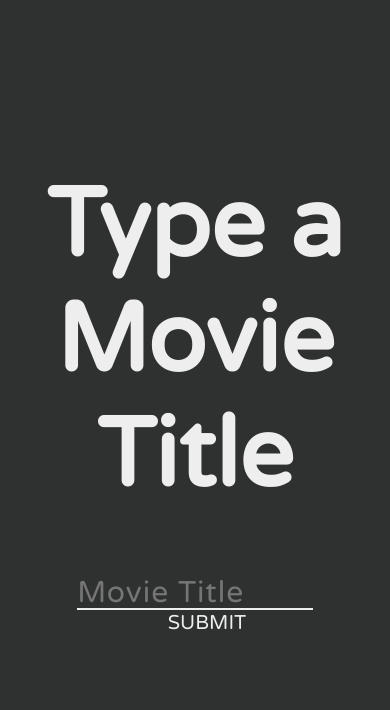
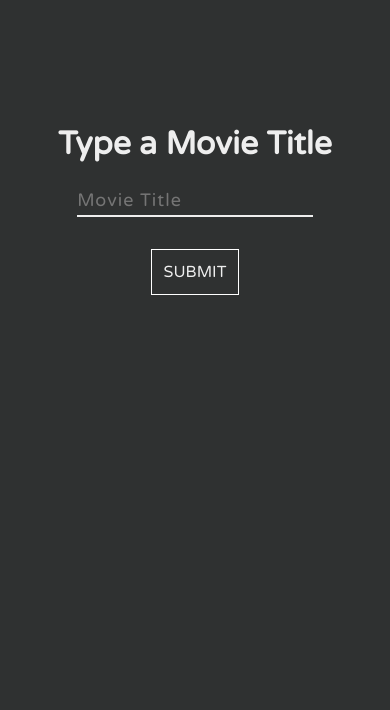
Before and after one commit to nicholasgreen94/Movie_API, a PHP site: page / in a window 390 px wide. Shown: the top 710 px of the page. Run offline with PHP 8.4, Linux system fonts and the light colour scheme.

Commit message:
Some style changes

```diff
--- a/css/styles.css
+++ b/css/styles.css
@@ -1,8 +1,6 @@
-@import url(https://fonts.googleapis.com/css?family=Varela+Round);
-@import url(https://fonts.googleapis.com/css?family=Old+Standard+TT);
 body {
   background: rgba(25, 27, 27, 0.9);
-  font-family: "Varela Round"; }
+  font-family: "Varela Round", sans-serif; }
 
 .wrapper {
   margin: 0 auto;
@@ -34,14 +32,14 @@ input[type="text"] {
     padding: 0; }
 
 input[placeholder] {
-  font-family: "Varela Round"; }
+  font-family: "Varela Round", sans-serif; }
 
-input[type="submit"] {
+#submit {
   background: rgba(75, 81, 81, 0);
   border: none;
   color: #eee;
   cursor: pointer;
-  font-family: "Varela Round";
+  font-family: "Varela Round", sans-serif;
   font-size: 20px;
   margin-left: 24px;
   text-transform: uppercase; }
@@ -59,27 +57,49 @@ span {
   color: #eee; }
 
 span {
-  font-family: "Old Standard TT";
+  font-family: "Old Standard TT", serif;
   font-size: 16px; }
 
 #movieDetails {
   padding-top: 75px; }
 
 .movie {
-  float: left;
+  display: inline-block;
+  font-size: 0;
   margin-right: 25px;
-  width: 600px; }
+  max-width: 600px;
+  width: 100%; }
 
 .poster {
-  float: right; }
+  display: inline-block;
+  font-size: 0;
+  margin-top: 46px;
+  max-width: 300px;
+  width: 100%; }
 
 img {
-  height: 450px;
-  width: 450px; }
+  margin-top: 56px; }
 
 .group:after {
   content: "";
   display: table;
   clear: both; }
 
+@media screen and (max-width: 950px) {
+  h1 {
+    font-size: 48px; } }
+@media screen and (max-width: 600px) {
+  h1 {
+    font-size: 32px; }
+
+  #title {
+    font-size: 18px; }
+
+  #submit {
+    border: 1px solid #fff;
+    display: block;
+    font-size: 16px;
+    margin: 32px auto 0;
+    padding: 12px; } }
+
 /*# sourceMappingURL=styles.css.map */
--- a/css/styles.scss
+++ b/css/styles.scss
@@ -1,11 +1,7 @@
-
-// Import font
-@import url(https://fonts.googleapis.com/css?family=Varela+Round);
-@import url(https://fonts.googleapis.com/css?family=Old+Standard+TT);
 
 body {
   background: rgba(25, 27, 27, 0.9);
-  font-family: "Varela Round";
+  font-family: "Varela Round", sans-serif;
 }
 
 .wrapper {
@@ -44,15 +40,15 @@ input[type="text"] {
 }
 
 input[placeholder] {
-  font-family: "Varela Round";
+  font-family: "Varela Round", sans-serif;
 }
 
-input[type="submit"] {
+#submit {
   background: rgba(75, 81, 81, 0);
   border: none;
   color: #eee;
   cursor: pointer;
-  font-family: "Varela Round";
+  font-family: "Varela Round", sans-serif;
   font-size: 20px;
   margin-left: 24px;
   text-transform: uppercase;
@@ -61,8 +57,6 @@ input[type="submit"] {
 h2 {
   font-size: 32px;
 }
-
-
 
 h3 {
   display: inline;
@@ -76,7 +70,7 @@ span {
 }
 
 span {
-  font-family: "Old Standard TT";
+  font-family: "Old Standard TT", serif;
   font-size: 16px;
 }
 
@@ -85,18 +79,23 @@ span {
 }
 
 .movie {
-  float: left;
+  display: inline-block;
+  font-size: 0;
   margin-right: 25px;
-  width: 600px;
+  max-width: 600px;
+  width: 100%;
 }
 
 .poster {
-  float: right;
+  display: inline-block;
+  font-size: 0;
+  margin-top: 46px;
+  max-width: 300px;
+  width: 100%;
 }
 
 img {
-  height: 450px;
-  width: 450px;
+  margin-top: 56px;
 }
 
 .group:after {
@@ -104,3 +103,27 @@ img {
   display: table;
   clear: both;
 }
+
+@media screen and (max-width: 950px) {
+  h1 {
+    font-size: 48px;
+  }
+}
+
+@media screen and (max-width: 600px) {
+  h1 {
+    font-size: 32px;
+  }
+  #title {
+    font-size: 18px;
+  }
+  #submit {
+    border: 1px solid #fff;
+    display: block;
+    font-size: 16px;
+    margin: 32px auto 0;
+    padding: 12px;
+  }
+
+
+}
--- a/index.html
+++ b/index.html
@@ -3,13 +3,14 @@
 <head>
   <meta lang="en" utf="utf-8" />
   <title>Movie API</title>
+  <link rel="stylesheet" href="https://fonts.googleapis.com/css?family=Varela+Round|Old+Standard+TT">
   <link rel="stylesheet" href="css/styles.css">
 </head>
   <body>
     <div class="wrapper group">
       <h1>Type a Movie Title</h1>
       <form>
-        <input type="text" placeholder="Movie Title" id="t" autocomplete="off"/>
+        <input type="text" placeholder="Movie Title" id="title" autocomplete="off"/>
         <input type="submit" value="Submit" id="submit" />
       </form>
       <div id="movieDetails">
--- a/js/script.js
+++ b/js/script.js
@@ -4,7 +4,7 @@ $(function() {
   $("form").submit(function(event) {
     event.preventDefault();
     // Variables for .getJSON
-    var movieTitle = $("#t");
+    var movieTitle = $("#title");
     var url ="http://www.omdbapi.com/?";
     var data = {
       t: movieTitle.val(),
@@ -20,7 +20,7 @@ $(function() {
       movieHTML += "<h3>Actors: </h3>" + "<span>" + movieInfo.Actors + "</span><br>";
       movieHTML += "<h3>Plot: </h3>" + "<span>" + movieInfo.Plot + "</span><br>";
       movieHTML += "<h3>Awards: </h3>" + "<span>" + movieInfo.Awards + "</span><br></div>";
-      movieHTML += "<div class='poster'><img src='" + movieInfo.Poster + "'><br>";
+      movieHTML += "<img class='poster' src='" + movieInfo.Poster + "'>";
       $("#movieDetails").html(movieHTML);
     }
     $.getJSON(url, data, displayMovie);
```
Also changed, not shown: css/_styles.css (added, +25 -0 lines), 1 other file.
